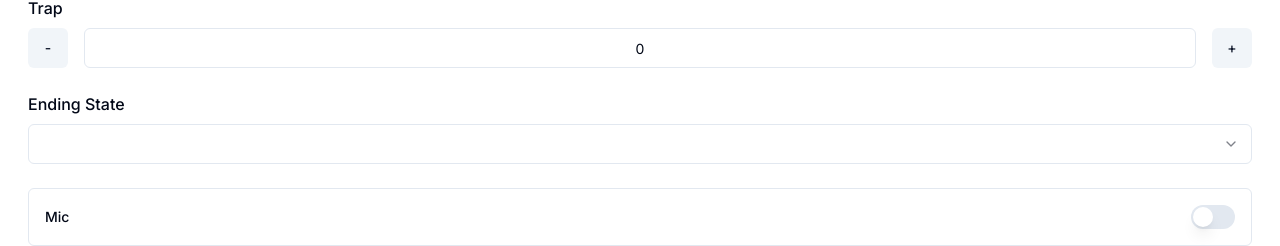
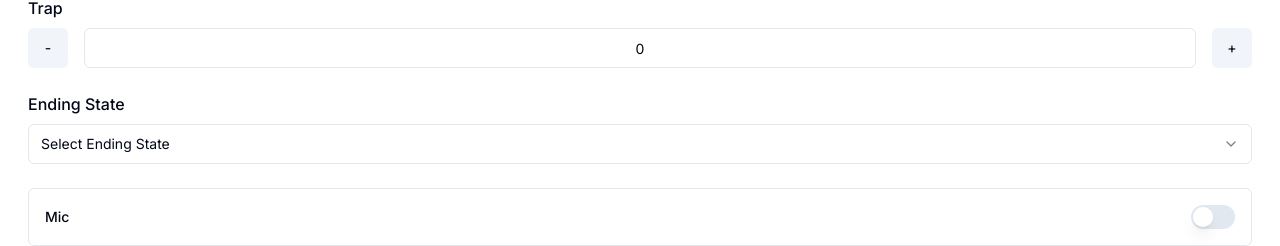
Before and after one commit to andruuww/949-scouting-app, a Next.js app: page /match in a window 1280 px wide. Shown: the part 1272-1518 px from the top of the page. Built offline with nearby package versions, Linux system fonts and the light colour scheme.

Commit message:
added placeholder

```diff
--- a/src/jsons/2024/matchscoutingjson.ts
+++ b/src/jsons/2024/matchscoutingjson.ts
@@ -130,6 +130,7 @@ const matchJSON: JSONFormElement = {
             type: FormElementsType.SELECT,
             name: 'endgameState',
             options: ['None', 'Parked', 'Climb', 'Harmony', 'Double Harmony'],
+            placeholder: 'Select Ending State',
         },
         {
             label: 'Mic',
```
